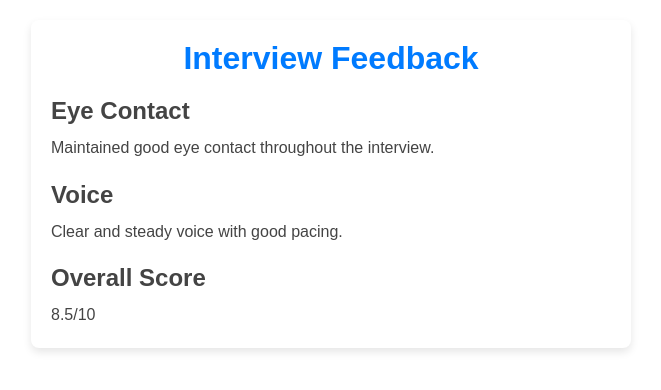
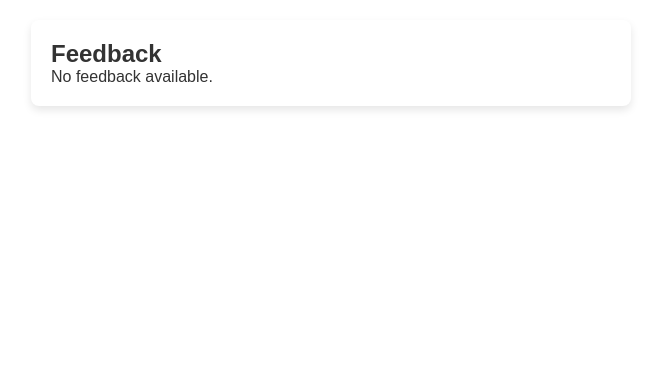
Before and after one commit to guptapalak26/IntervYOU, a React (Create React App) app: page /feedback in a window 1280 px wide. Shown: the top 390 px of the page, without its empty margins (309-970 px from the left). Built offline with nearby package versions, Linux system fonts and the light colour scheme.

Commit message:
CSS development/feedback

```diff
--- a/src/pages/feedback.js
+++ b/src/pages/feedback.js
@@ -1,44 +1,69 @@
 import React, { useState, useEffect } from 'react';
 import '../css/feedback.css';
 
-const FeedbackPage = () => {
-  const [feedback, setFeedback] = useState(null);
+
+const FeedbackPage= () => {
+  const [feedback, setFeedback] = useState('');
 
   useEffect(() => {
-    const feedbackData = {
-      eyeContact: "Maintained good eye contact throughout the interview.",
-      voice: "Clear and steady voice with good pacing.",
-      overallScore: 8.5,
-    };
-
-    console.log('Feedback Data:', feedbackData); // Debugging line
-    setFeedback(feedbackData);
+    // Retrieve the saved feedback from local storage
+    const savedFeedback = localStorage.getItem('feedback');
+    if (savedFeedback) {
+      setFeedback(savedFeedback);
+    }
   }, []);
-
-  if (!feedback) {
-    return <p>Loading feedback...</p>;
-  }
 
   return (
     <div className="feedback-container">
-      <h1 className="feedback-heading">Interview Feedback</h1>
-
-      <div className="feedback-section">
-        <h2>Eye Contact</h2>
-        <p>{feedback.eyeContact}</p>
-      </div>
-
-      <div className="feedback-section">
-        <h2>Voice</h2>
-        <p>{feedback.voice}</p>
-      </div>
-
-      <div className="feedback-section">
-        <h2>Overall Score</h2>
-        <p>{feedback.overallScore}/10</p>
-      </div>
+      <h2>Feedback</h2>
+      {feedback ? (
+        <p>{feedback}</p>
+      ) : (
+        <p>No feedback available.</p>
+      )}
     </div>
   );
 };
 
 export default FeedbackPage;
+
+
+// const FeedbackPage = () => {
+//   const [feedback, setFeedback] = useState(null);
+
+//   useEffect(() => {
+//     const feedbackData = {
+//       eyeContact: "Maintained good eye contact throughout the interview.",
+//       voice: "Clear and steady voice with good pacing.",
+//       overallScore: 8.5,
+//     };
+
+//     console.log('Feedback Data:', feedbackData); // Debugging line
+//     setFeedback(feedbackData);
+//   }, []);
+
+//   if (!feedback) {
+//     return <p>Loading feedback...</p>;
+//   }
+
+//   return (
+//     <div className="feedback-container">
+//       <h1 className="feedback-heading">Interview Feedback</h1>
+
+//       <div className="feedback-section">
+//         <h2>Eye Contact</h2>
+//         <p>{feedback.eyeContact}</p>
+//       </div>
+
+//       <div className="feedback-section">
+//         <h2>Voice</h2>
+//         <p>{feedback.voice}</p>
+//       </div>
+
+//       <div className="feedback-section">
+//         <h2>Overall Score</h2>
+//         <p>{feedback.overallScore}/10</p>
+//       </div>
+//     </div>
+//   );
+// };
```
